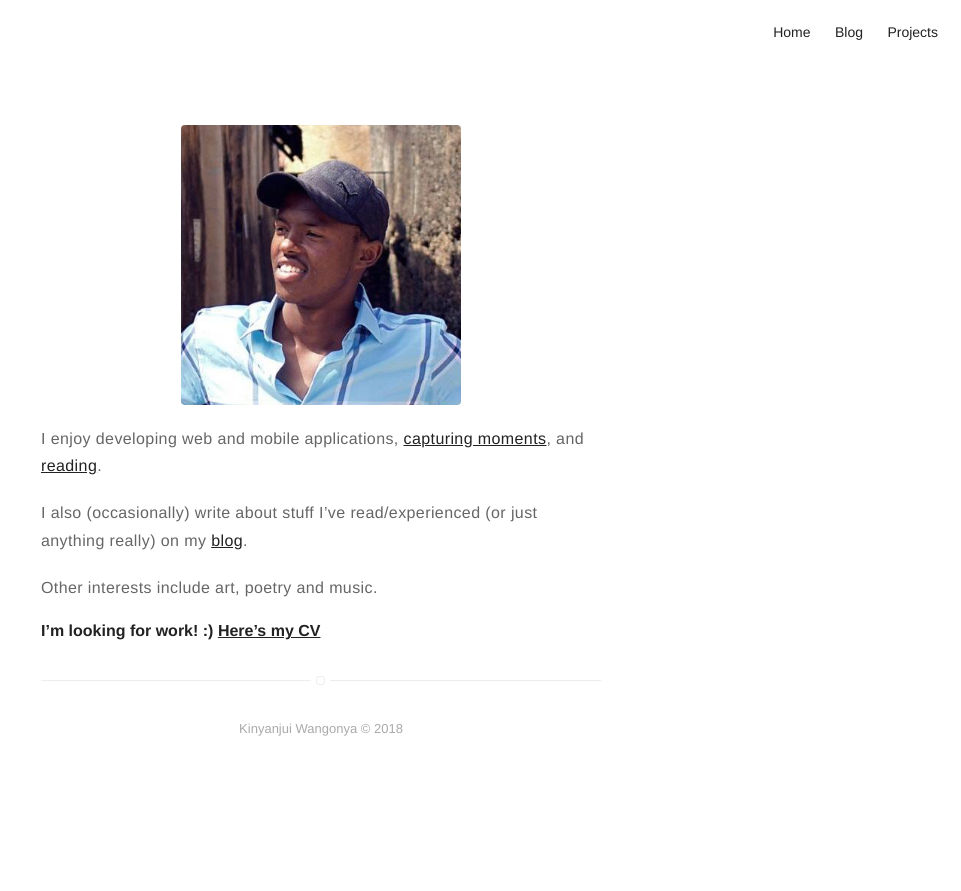
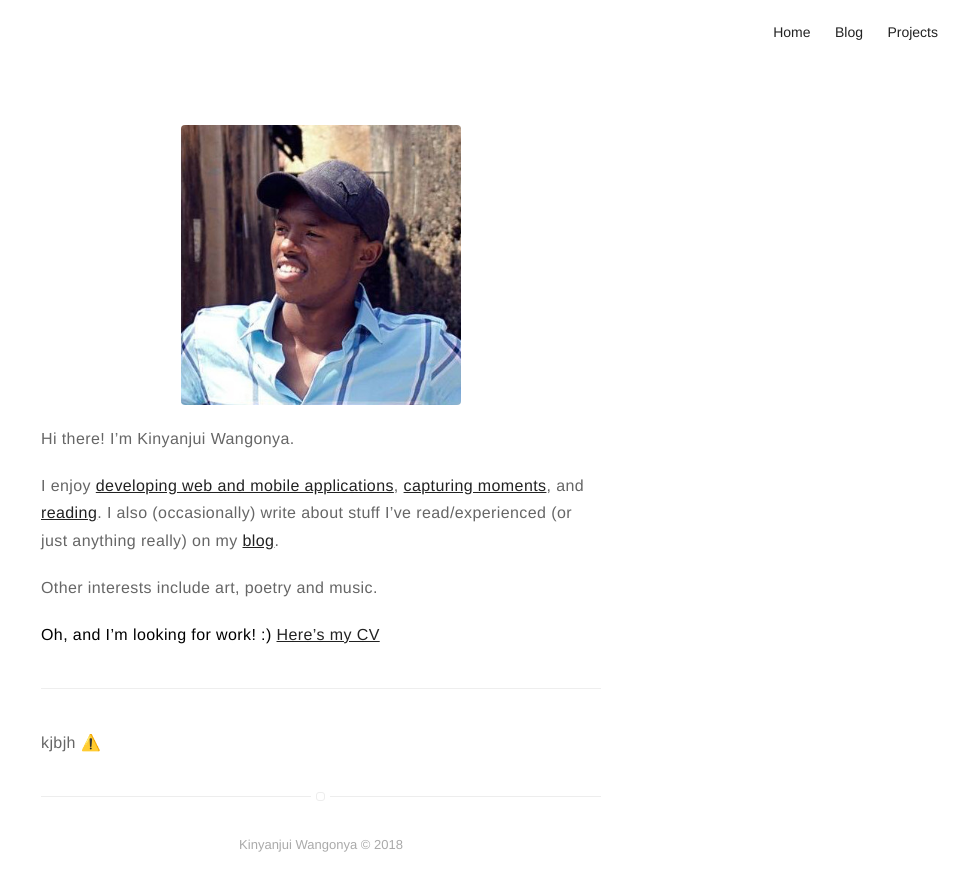
Before and after one commit to wangonya/wang0nya.github.io-v1, a Jekyll site: the page built from about.md, in a window 1280 px wide. Shown: the top 891 px of the page, without its empty margins (319-1280 px from the left). Built offline with Jekyll 4.4.1, drawn with Linux system fonts in a browser that asks for light colours; emoji names are drawn with the system emoji font.

Commit message:
update about and test jemoji

```diff
--- a/about.md
+++ b/about.md
@@ -5,11 +5,15 @@
 
 ![Profile Image]({{ site.url }}/{{ site.picture }})
 
-I enjoy developing web and mobile applications, <a href="https://500px.com/wangonya" target="_blank">capturing moments</a>,
-and <a href="https://www.goodreads.com/review/list/85584300-kinyanjui-wangonya" target="_blank">reading</a>.
+Hi there! I'm Kinyanjui Wangonya.
 
-I also (occasionally) write about stuff I've read/experienced (or just anything really) on my <a href="/blog">blog</a>.
+I enjoy <a href="https://github.com/wang0nya" target="_blank">developing web and mobile applications</a>, <a href="https://500px.com/wangonya" target="_blank">capturing moments</a>,
+and <a href="https://www.goodreads.com/review/list/85584300-kinyanjui-wangonya" target="_blank">reading</a>. I also (occasionally) write about stuff I've read/experienced (or just anything really) on my <a href="/blog">blog</a>.
 
 Other interests include art, poetry and music.
 
-#### I'm looking for work! :) <a href="https://drive.google.com/file/d/1E8-w9lOBE8Ef4mACMdcHb0XUFuHT3JKa/view?usp=sharing" target="_blank"> Here's my CV </a>
+**Oh, and I'm looking for work! :) <a href="https://drive.google.com/file/d/1E8-w9lOBE8Ef4mACMdcHb0XUFuHT3JKa/view?usp=sharing" target="_blank"> Here's my CV </a>**
+
+---
+
+kjbjh :warning:
```
Also changed, not shown: 2 other files.
